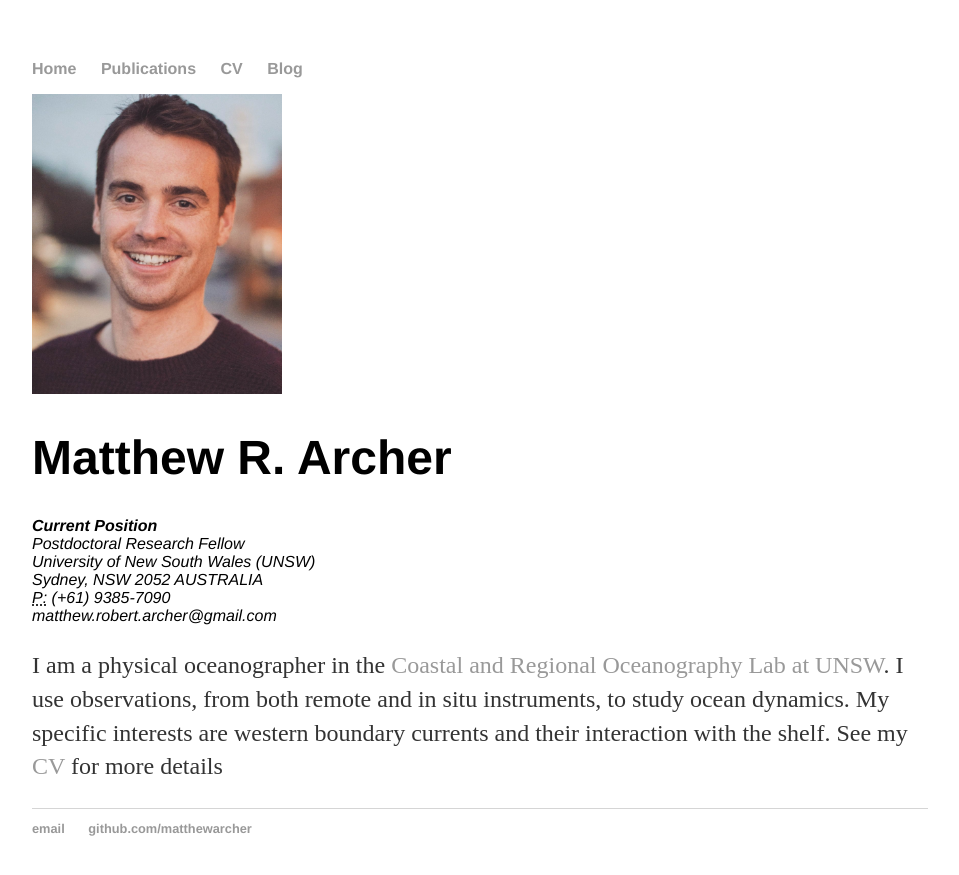
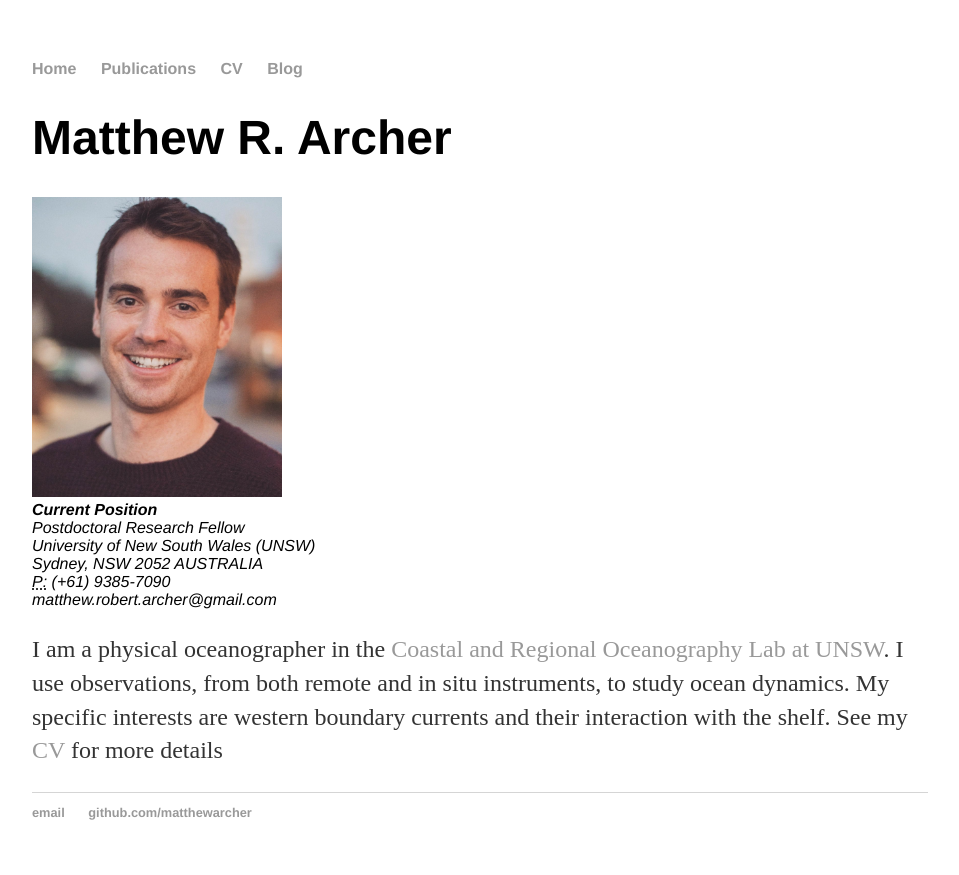
Before and after one commit to matthewarcher/matthewarcher.github.io, a Jekyll site: the page built from index.html, in a window 1280 px wide. Shown: the top 875 px of the page, without its empty margins (160-1119 px from the left). Built offline with Jekyll 4.4.1, drawn with Linux system fonts in a browser that asks for light colours.

Commit message:
Update index.html

```diff
--- a/index.html
+++ b/index.html
@@ -4,10 +4,10 @@
 ---
 <div class="blurb">
 
-        <!--<div class="col-md-4 hidden-xs hidden-sm"><br><hr></div>-->
-        <div class="col-xs-4 center" style="padding-bottom: 0px"><img src="/Profile_Pic_1mb.PNG" class="img-circle" style="width:250px;height:300px;"></div>
+	<h1>Matthew R. Archer</h1>
 
-	<h1>Matthew R. Archer</h1>
+	<!--<div class="col-md-4 hidden-xs hidden-sm"><br><hr></div>-->
+        <div class="img-circle" style="padding-bottom: 0px"><img src="/Profile_Pic_1mb.PNG" style="width:250px;height:300px;"></div>
 
 	<address><font face="helvetica">
 	<strong>Current Position</strong><br>
```
